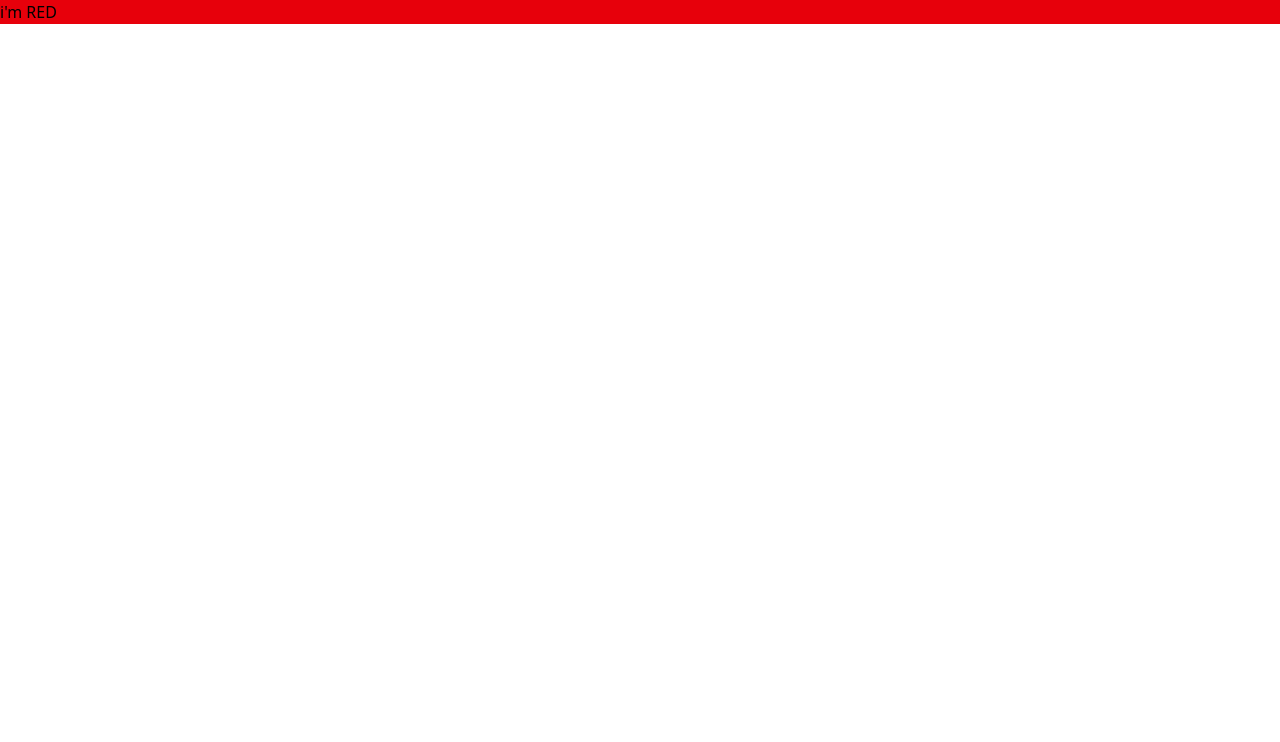
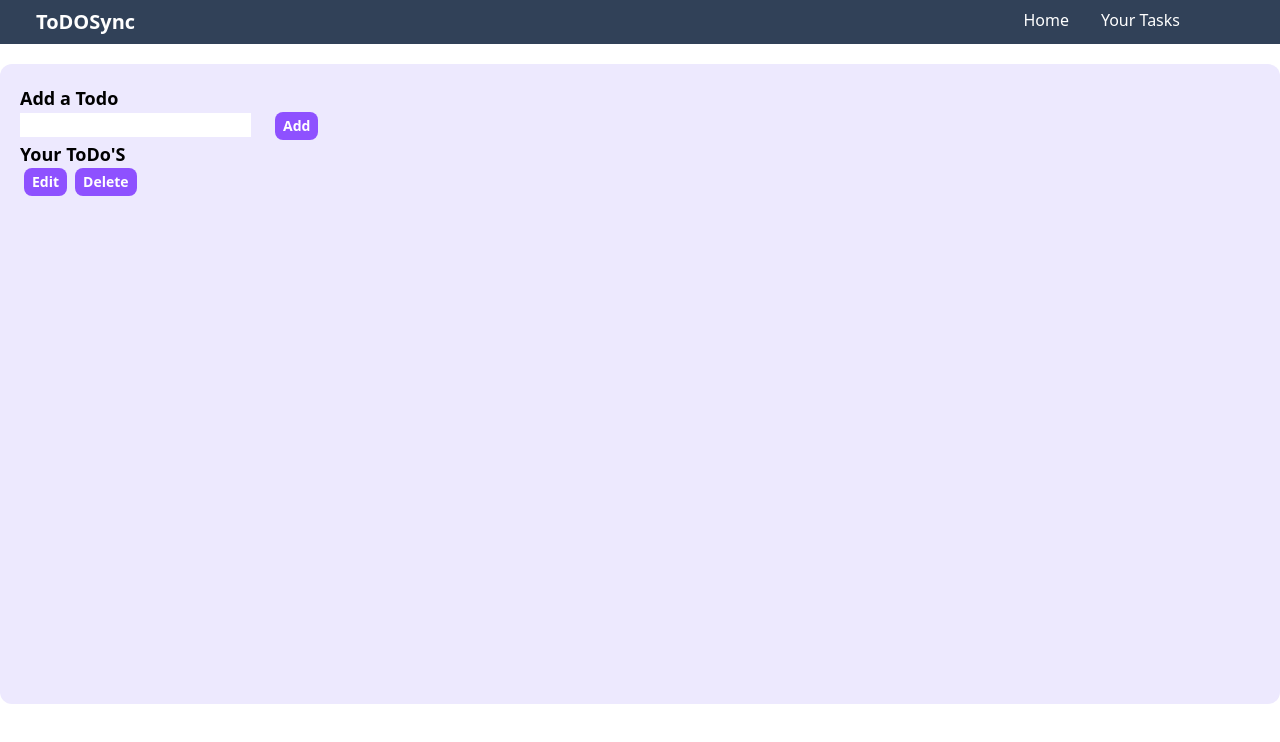
Before and after one commit to Anurag-Kuche/TodoSync, a React (Vite) app: page / in a window 1280 px wide. Shown: the top 742 px of the page. Built offline with nearby package versions, Linux system fonts and the light colour scheme.

Commit message:
UI updated

```diff
--- a/src/App.jsx
+++ b/src/App.jsx
@@ -1,14 +1,32 @@
 import { useState } from 'react'
-import reactLogo from './assets/react.svg'
-import viteLogo from '/vite.svg'
-import './App.css'
+
+import Navbar from './components/Navbar'
 
 function App() {
   const [count, setCount] = useState(0)
 
   return (
     <>
-      <div className="bg-red-600 text-red">i'm RED</div>
+    <Navbar/>
+     <div className=" bg-violet-100 container mx-auto my-5 rounded-xl p-5 min-h-[80vh]">
+        <div className="addTodo">
+          <h2 className='text-lg font-bold'>Add a Todo</h2>
+          <input type="text" className='bg-white'/>
+          <button className='bg-violet-500 hover:bg-violet-900 p-2 py-1 text-sm font-bold text-white rounded-lg mx-6'>Add</button>
+        </div>
+        <h2 className='text-lg font-bold'>Your ToDo'S</h2>
+        <div className="todos">
+          <div className="todo flex">
+            <div className="text"></div>
+            <div className="buttons ">
+              <button className='bg-violet-500 hover:bg-violet-900 p-2 py-1 text-sm font-bold text-white rounded-lg mx-1'>Edit</button>
+              <button className='bg-violet-500 hover:bg-violet-900 p-2 py-1 text-sm font-bold text-white rounded-lg mx-1'>Delete</button>
+
+            </div>
+          </div>
+        </div>
+
+     </div>
     </>
   )
 }
--- /dev/null
+++ b/src/components/Navbar.jsx
@@ -0,0 +1,19 @@
+
+
+function Navbar() {
+  return (
+    <nav className="flex justify-between bg-slate-700 text-white py-2">
+        <div className="logo">
+            <span className="font-bold text-xl mx-9">ToDOSync</span>
+        </div>
+      <ul className="flex gap-8 mx-9">
+        <li className="cursor-pointer hover:font-bold transition-shadow duration-75">Home</li>
+        <li className="cursor-pointer hover:font-bold transition-3d duration-75">Your Tasks</li>
+        <li></li>
+        <li></li>
+      </ul>
+    </nav>
+  );
+}
+
+export default Navbar
```
